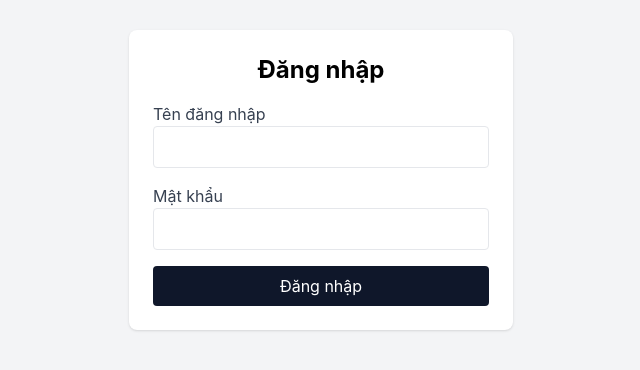
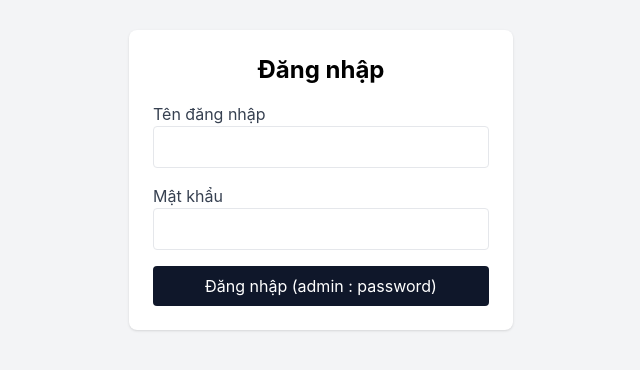
Before and after one commit to jocol1/quan-ly-nha-tro, a React (Create React App) app in the folder frontend/: page /login in a window 1280 px wide. Shown: the part 220-590 px from the top of the page, without its empty margins (319-959 px from the left). Built offline with nearby package versions, Linux system fonts and the light colour scheme.

Commit message:
Update login button text to include admin credentials

```diff
--- a/frontend/src/components/Login.tsx
+++ b/frontend/src/components/Login.tsx
@@ -53,7 +53,7 @@ const Login = () => {
           />
         </div>
         <button type="submit" className="w-full bg-dark-blue text-white p-2 rounded hover:bg-green-success">
-          Đăng nhập
+          Đăng nhập (admin : password)
         </button>
       </form>
     </div>
```
